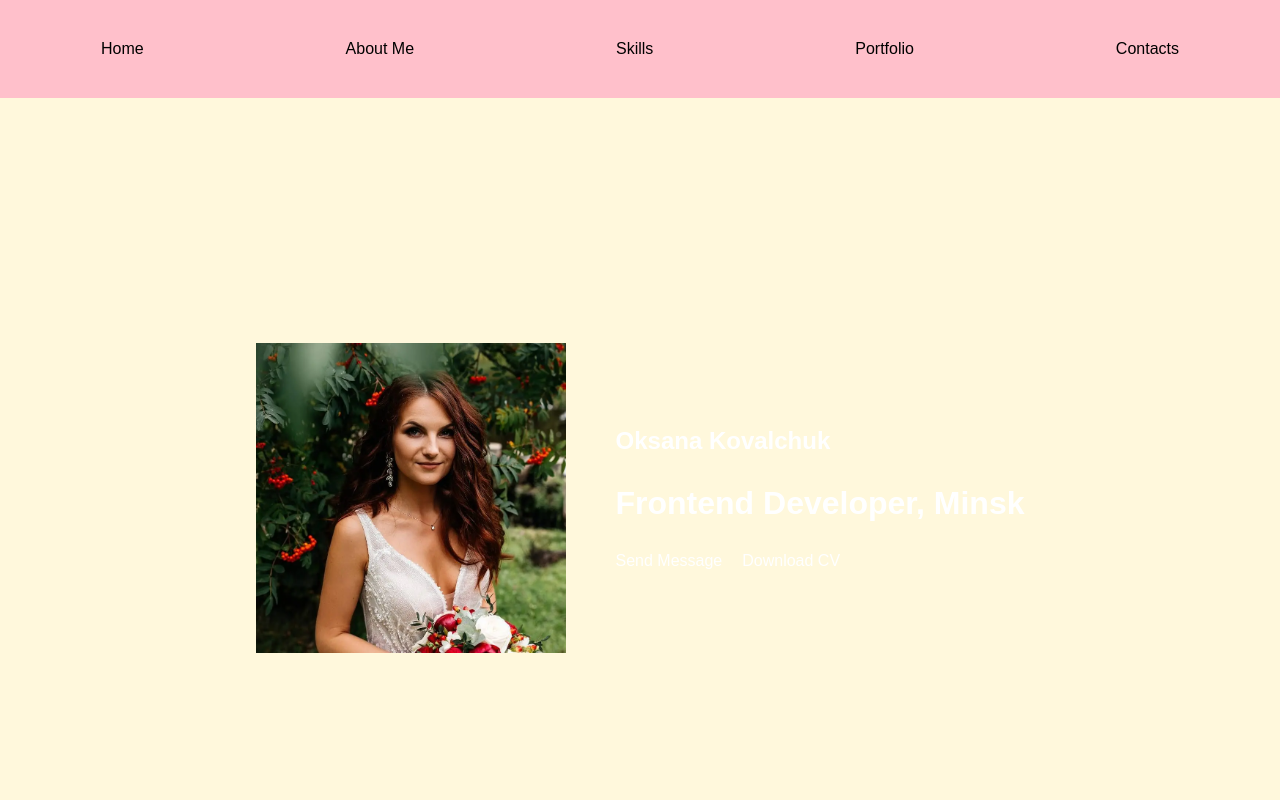
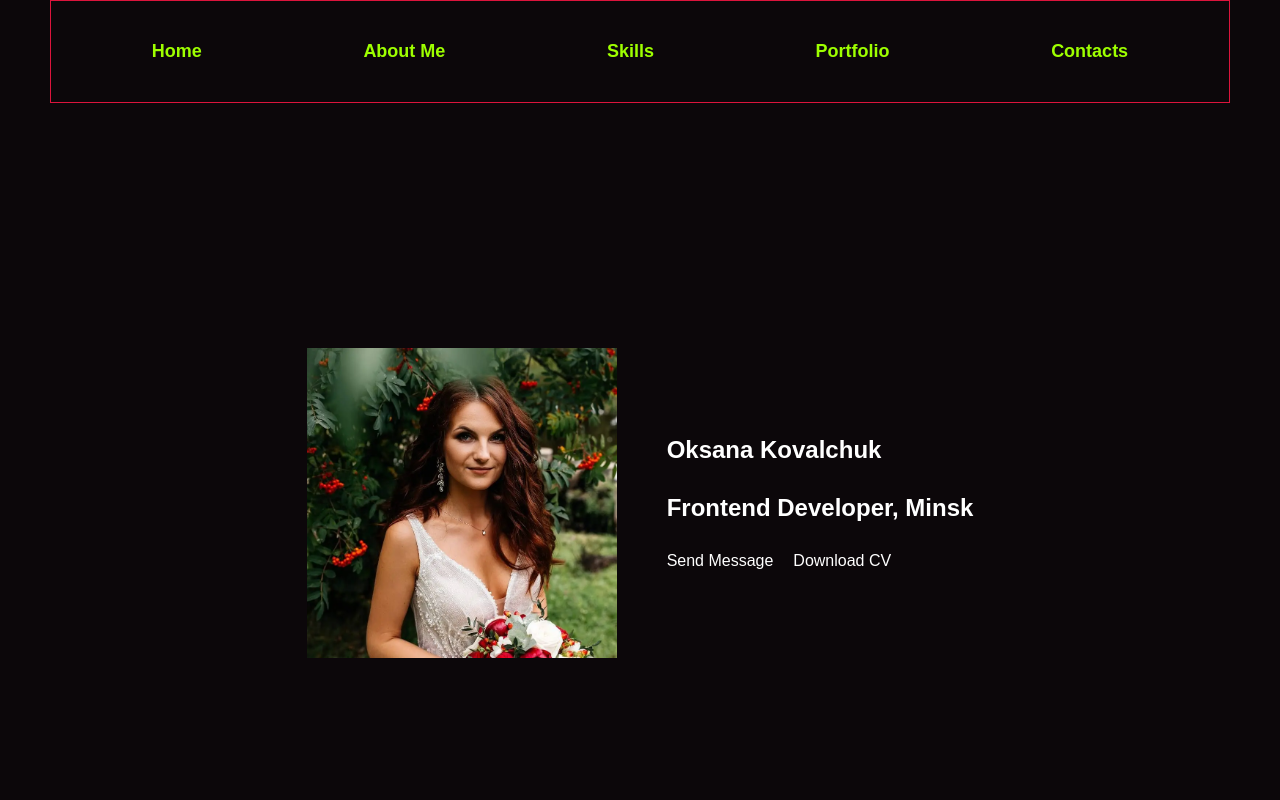
Before and after one commit to oksivasilinka/portfolio, a React app: page / in a window 1280 px wide. Shown: the top 800 px of the page. Built offline with nearby package versions, Linux system fonts and the light colour scheme.

Commit message:
fix styles header, fix main, contacts

```diff
--- /dev/null
+++ b/src/components/container/container.tsx
@@ -0,0 +1,10 @@
+import styled from 'styled-components'
+
+export const Container = styled.div`
+  max-width: 1180px;
+  width: 100%;
+  min-height: 100%;
+  padding: 0 20px;
+  margin: 0 auto;
+  border: 1px solid crimson;
+`
--- a/src/components/icon/icon.tsx
+++ b/src/components/icon/icon.tsx
@@ -2,11 +2,20 @@ import IconSprite from 'assets/icons-sprite.svg'
 
 type Props = {
   id: string
+  width?: string
+  height?: string
+  viewBox?: string
 }
 
-export const Icon = ({ id }: Props) => {
+export const Icon = ({ id, viewBox, width, height }: Props) => {
   return (
-    <svg width="50" height="45" viewBox="0 0 50 45" fill="none" xmlns="http://www.w3.org/2000/svg">
+    <svg
+      width={width || '50'}
+      height={height || '45'}
+      viewBox={viewBox || '0 0 50 45'}
+      fill="none"
+      xmlns="http://www.w3.org/2000/svg"
+    >
       <use xlinkHref={`${IconSprite}#${id}`} />
     </svg>
   )
--- a/src/components/menu/menu.tsx
+++ b/src/components/menu/menu.tsx
@@ -1,24 +1,23 @@
 import styled from 'styled-components'
+import { theme } from 'styles/theme'
+
+const menuItems = [
+  { href: '#', title: 'Home' },
+  { href: '#', title: 'About Me' },
+  { href: '#', title: 'Skills' },
+  { href: '#', title: 'Portfolio' },
+  { href: '#', title: 'Contacts' },
+]
 
 export const Menu = () => {
   return (
     <StyledNav>
       <ul>
-        <li>
-          <a href={'#'}>Home</a>
-        </li>
-        <li>
-          <a href={'#'}>About Me</a>
-        </li>
-        <li>
-          <a href={'#'}>Skills</a>
-        </li>
-        <li>
-          <a href={'#'}>Portfolio</a>
-        </li>
-        <li>
-          <a href={'#'}>Contacts</a>
-        </li>
+        {menuItems.map((item) => (
+          <li key={item.title}>
+            <a href={item.href}>{item.title}</a>
+          </li>
+        ))}
       </ul>
     </StyledNav>
   )
@@ -30,13 +29,10 @@ export const StyledNav = styled.nav`
     display: flex;
     justify-content: space-around;
 
-    li {
-      list-style: none;
-
-      a {
-        text-decoration: none;
-        color: black;
-      }
+    a {
+      color: ${theme.colors.accent};
+      font-size: 18px;
+      font-weight: 700;
     }
   }
 `
--- a/src/layout/header/header.tsx
+++ b/src/layout/header/header.tsx
@@ -1,14 +1,18 @@
 import styled from 'styled-components'
 import { Menu } from 'components/menu/menu'
+import { Container } from 'components/container/container'
+import { theme } from 'styles/theme'
 
 export const Header = () => {
   return (
     <StyledHeader>
-      <Menu />
+      <Container>
+        <Menu />
+      </Container>
     </StyledHeader>
   )
 }
 
 export const StyledHeader = styled.header`
-  background-color: pink;
+  background-color: ${theme.colors.primaryBg};
 `
--- a/src/layout/sections/contacts/contacts.tsx
+++ b/src/layout/sections/contacts/contacts.tsx
@@ -4,6 +4,12 @@ import { Button } from 'components/button/button'
 import { SectionTitle } from 'components/section-title/section-title'
 import { SectionText } from 'components/section-text/section-text'
 import { Icon } from 'components/icon/icon'
+
+const icons = [
+  { url: '#', idIcon: 'react', id: '1' },
+  { url: '#', idIcon: 'react', id: '2' },
+  { url: '#', idIcon: 'react', id: '3' },
+]
 
 export const Contacts = () => {
   return (
@@ -20,18 +26,22 @@ export const Contacts = () => {
           <SectionText>
             Send me a message, I will contact you shortly. Or contact me in a way more convenient for you
           </SectionText>
-          <FlexWrapper justify={'center'} gap={'30px'}>
-            <Icon id={'react'} />
-            <Icon id={'react'} />
-            <Icon id={'react'} />
-          </FlexWrapper>
+          <SocialIconsList>
+            {icons.map((icon) => (
+              <SocialItem key={icon.id}>
+                <SocialIconLink>
+                  <Icon width={'40'} height={'40'} id={icon.idIcon} />
+                </SocialIconLink>
+              </SocialItem>
+            ))}
+          </SocialIconsList>
         </FlexWrapper>
       </FlexWrapper>
     </StyledContacts>
   )
 }
 
-const StyledContacts = styled.div`
+const StyledContacts = styled.section`
   background-color: powderblue;
   min-height: 50vh;
   padding: 0 20%;
@@ -47,3 +57,12 @@ const StyledForm = styled.form`
 `
 
 const Field = styled.input``
+
+const SocialIconsList = styled.ul`
+  display: flex;
+  justify-content: center;
+  gap: 30px;
+`
+const SocialItem = styled.li``
+
+const SocialIconLink = styled.a``
--- a/src/layout/sections/main/main.tsx
+++ b/src/layout/sections/main/main.tsx
@@ -21,7 +21,7 @@ export const Main = () => {
   )
 }
 
-const StyledMain = styled.div`
+const StyledMain = styled.section`
   display: flex;
   align-items: center;
   justify-content: center;
--- a/src/layout/sections/portfolio/portfolio.tsx
+++ b/src/layout/sections/portfolio/portfolio.tsx
@@ -2,22 +2,56 @@ import { SectionTitle } from 'components/section-title/section-title'
 import { PortfolioItem } from 'layout/sections/portfolio/portfolioItem/portfolioItem'
 import styled from 'styled-components'
 import { FlexWrapper } from 'components/flex-wrapper'
+
+const projects = [
+  {
+    name: 'Tasks Manager',
+    url: '#',
+    description:
+      'Lorem ipsum dolor sit amet, consectetur adipisicing elit. Accusantium delectus fugiat illum itaque labore minus\n' +
+      '        sapiente totam voluptates. Accusamus accusantium aut consectetur dolores eligendi id ipsam perferendis quae\n' +
+      '        rerum voluptates.',
+  },
+  {
+    name: 'Social Network',
+    url: '#',
+    description:
+      'Lorem ipsum dolor sit amet, consectetur adipisicing elit. Accusantium delectus fugiat illum itaque labore minus\n' +
+      '        sapiente totam voluptates. Accusamus accusantium aut consectetur dolores eligendi id ipsam perferendis quae\n' +
+      '        rerum voluptates.',
+  },
+  {
+    name: 'Online Store',
+    url: '#',
+    description:
+      'Lorem ipsum dolor sit amet, consectetur adipisicing elit. Accusantium delectus fugiat illum itaque labore minus\n' +
+      '        sapiente totam voluptates. Accusamus accusantium aut consectetur dolores eligendi id ipsam perferendis quae\n' +
+      '        rerum voluptates.',
+  },
+  {
+    name: 'Cards',
+    url: '#',
+    description:
+      'Lorem ipsum dolor sit amet, consectetur adipisicing elit. Accusantium delectus fugiat illum itaque labore minus\n' +
+      '        sapiente totam voluptates. Accusamus accusantium aut consectetur dolores eligendi id ipsam perferendis quae\n' +
+      '        rerum voluptates.',
+  },
+]
 
 export const Portfolio = () => {
   return (
     <StyledPortfolio>
       <SectionTitle>Portfolio</SectionTitle>
       <FlexWrapper gap={'35px 45px'} wrap={'wrap'} justify={'center'}>
-        <PortfolioItem />
-        <PortfolioItem />
-        <PortfolioItem />
-        <PortfolioItem />
+        {projects.map((project) => (
+          <PortfolioItem name={project.name} key={project.name} description={project.description} url={project.url} />
+        ))}
       </FlexWrapper>
     </StyledPortfolio>
   )
 }
 
-const StyledPortfolio = styled.div`
+const StyledPortfolio = styled.section`
   background-color: pink;
   padding: 0 20%;
   min-height: 100vh;
--- a/src/layout/sections/portfolio/portfolioItem/portfolioItem.tsx
+++ b/src/layout/sections/portfolio/portfolioItem/portfolioItem.tsx
@@ -2,18 +2,21 @@ import styled from 'styled-components'
 import { FlexWrapper } from 'components/flex-wrapper'
 import photo from 'assets/mac.jpg'
 
-export const PortfolioItem = () => {
+type Props = {
+  name: string
+  description: string
+  url: string
+}
+
+export const PortfolioItem = ({ name, description, url }: Props) => {
   return (
     <StyledPortfolioItem>
       <FlexWrapper direction={'column'}>
         <Photo src={photo} alt={'photo'} />
         <Wrapper>
-          <StyledTitle>Tasks Manager</StyledTitle>
-          <StyledDescription>
-            Lorem ipsum dolor sit amet, consectetur adipiscing elit, sed do eiusmod tempor incididunt ut labore et
-            dolore magna aliqua.
-          </StyledDescription>
-          <a href={'#'}>See project</a>
+          <StyledTitle>{name}</StyledTitle>
+          <StyledDescription>{description}</StyledDescription>
+          <a href={url}>See project</a>
         </Wrapper>
       </FlexWrapper>
     </StyledPortfolioItem>
```
Also changed, not shown: src/App.css (added).
